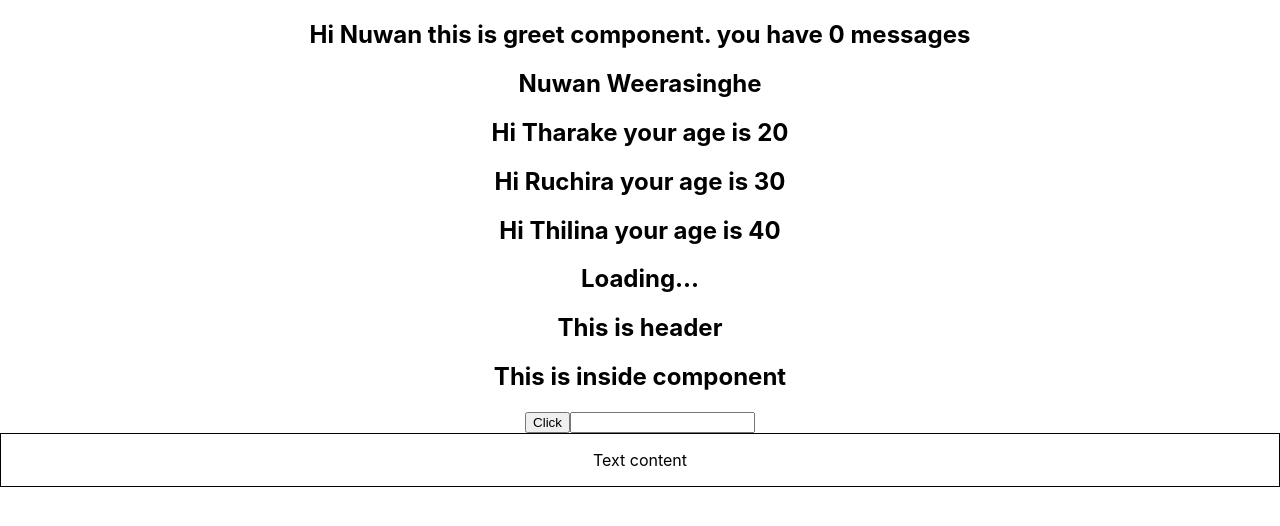
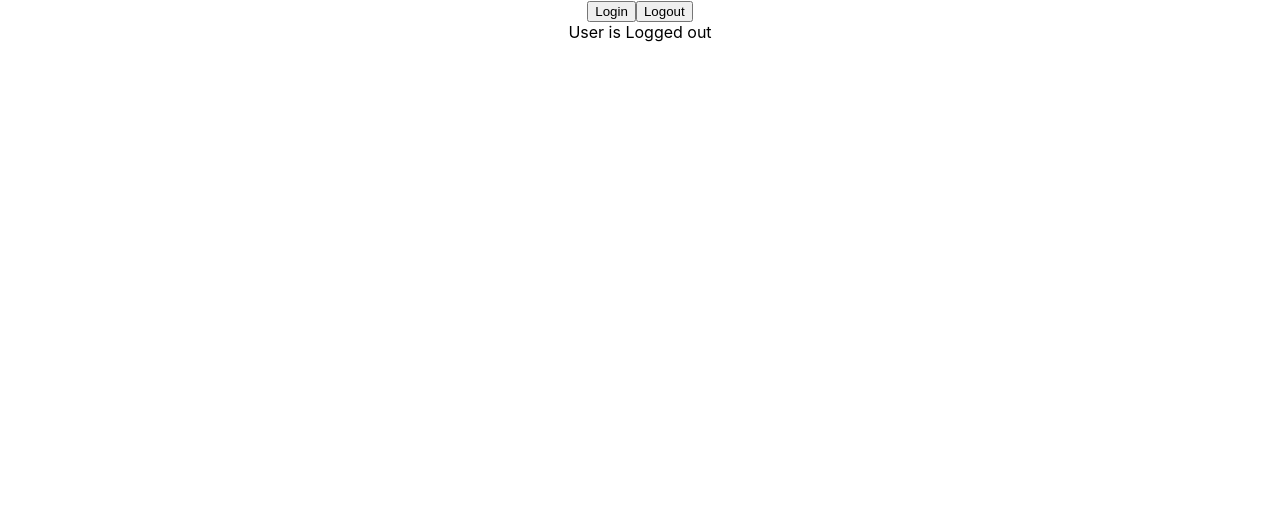
Before and after one commit to nuwan199044/react-typescript, a React (Create React App) app: page / in a window 1280 px wide. Shown: the top 526 px of the page. Built offline with nearby package versions, Linux system fonts and the light colour scheme.

Commit message:
Hooks - useState

```diff
--- a/src/App.tsx
+++ b/src/App.tsx
@@ -8,6 +8,9 @@ import { Header } from './components/Header';
 import { Button } from './components/Button';
 import { Input } from './components/Input';
 import { Container } from './components/Container';
+import { LoggedIn } from './state/LoggedIn';
+import { User } from './User';
+import { Counter } from './state/Counter';
 
 
 function App() {
@@ -34,7 +37,7 @@ function App() {
 
   return (
     <div className="App">
-      <Greet name='Nuwan' isLoggedIn={true} />
+      {/* <Greet name='Nuwan' isLoggedIn={true} />
       <Person name={person} />
       <Persons names={personList} />
       <Staus status="loading" />
@@ -48,7 +51,8 @@ function App() {
         }}
       />
       <Input value='' handleChange={(event) => console.log(event)} />
-      <Container styles={{border: '1px solid black', padding: '1rem'}} />
+      <Container styles={{border: '1px solid black', padding: '1rem'}} /> */}
+      <LoggedIn />
     </div>
   );
 }
--- /dev/null
+++ b/src/state/LoggedIn.tsx
@@ -0,0 +1,22 @@
+import { useState } from 'react'
+
+export const LoggedIn = () => {
+
+    const [isLoggedIn, setIsLoggedIn] = useState(false)
+
+    const handleLogin = () => {
+        setIsLoggedIn(true)
+    }
+
+    const handleLogout = () => {
+        setIsLoggedIn(false)
+    }
+
+    return (
+        <div>
+            <button onClick={handleLogin}>Login</button>
+            <button onClick={handleLogout}>Logout</button>
+            <div>User is {isLoggedIn ? 'Logged in':'Logged out'}</div>
+        </div>
+    )
+}
```
